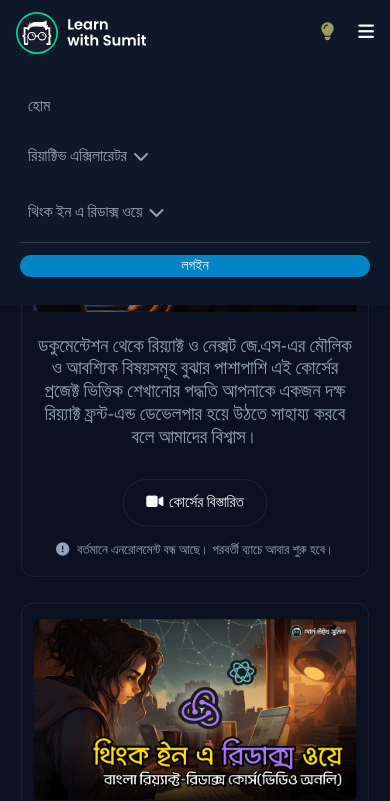
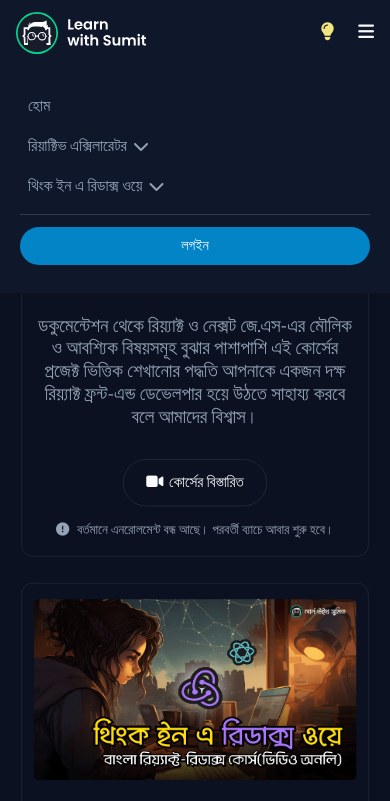
Before and after one commit to naims6/lws_clone, a website: page index.html in a window 390 px wide. Both pictures are taken after a click on the button 366 px from the left and 32 px from the top of the page. Shown: the top 801 px of the page. Drawn offline with Linux system fonts and the light colour scheme; a web font is replaced by a local one.

Commit message:
added padding in login button nav section

```diff
--- a/index.html
+++ b/index.html
@@ -27,7 +27,7 @@
           </div>
 
           <div
-            class="hidden md:flex justify-center items-center gap-6 text-secondary"
+            class="hidden md:flex justify-center items-center gap-4 text-secondary"
           >
             <div
               class="text-white bg-gray-600/50 py-2 px-3 rounded-md transition-all duration-100"
@@ -47,11 +47,11 @@
               ><i class="fa-solid fa-chevron-down"></i>
             </div>
             <div class="flex gap-6">
-              <button class="cursor-pointer text-lg text-yellow-200/70">
+              <button class="cursor-pointer text-lg text-yellow-200/90">
                 <i class="fa-solid fa-lightbulb menuicon"></i>
               </button>
               <button
-                class="cursor-pointer text-lg text-white btn py-2 px-4 text-center font-semibold"
+                class="cursor-pointer text-lg text-white btn py-3 px-4 text-center font-semibold"
               >
                 লগইন
               </button>
@@ -59,7 +59,7 @@
           </div>
 
           <div class="flex gap-6 md:hidden">
-            <button class="cursor-pointer text-lg text-yellow-200/60">
+            <button class="cursor-pointer text-lg text-yellow-200/95">
               <i class="fa-solid fa-lightbulb menuicon"></i>
             </button>
             <button id="menubtn" class="cursor-pointer text-lg text-white">
@@ -70,7 +70,7 @@
       </div>
       <div
         id="mobile-menu"
-        class="hidden opacity-0 absolute bg-main space-y-2.5 top-full left-0 w-full text-secondary px-5 pt-5 pb-7 md:hidden transition-all duration-300"
+        class="hidden opacity-0 absolute bg-main top-full left-0 w-full text-secondary px-5 pt-5 pb-7 md:hidden transition-all duration-300"
       >
         <div
           class="hover:bg-gray-700 py-2 px-2 rounded-sm hover:text-white cursor-pointer"
@@ -84,14 +84,14 @@
           ><i class="fa-solid fa-chevron-down"></i>
         </div>
         <div
-          class="flex gap-1.5 items-center hover:bg-gray-700 py-2 px-2 rounded-sm hover:text-white cursor-pointer mt-4"
+          class="flex gap-1.5 items-center hover:bg-gray-700 py-2 px-2 rounded-sm hover:text-white cursor-pointer mb-2"
         >
           <a href="#">থিংক ইন এ রিডাক্স ওয়ে</a
           ><i class="fa-solid fa-chevron-down"></i>
         </div>
-        <div class="flex gap-6 pt-3 border-t">
+        <div class="flex pt-3 border-t">
           <button
-            class="cursor-pointer w-full text-lg text-white btn text-center font-medium"
+            class="cursor-pointer w-full text-lg text-white btn py-2 text-center font-medium"
           >
             লগইন
           </button>
@@ -103,7 +103,7 @@
       <section id="hero" class="bg-secondary min-h-full border-b py-7">
         <div class="container min-h-screen flex items-center justify-center">
           <div
-            class="text-secondary grid grid-cols-1 lg:grid-cols-2 lg:gap-24 px-3 lg:px-16 mt-[50px]"
+            class="text-secondary grid grid-cols-1 lg:grid-cols-2 lg:gap-24 px-3 lg:px-16 mt-[30px]"
           >
             <div
               class="py-4 px-3 border border-gray-800/80 rounded-xl mt-6 scale-95 hover:scale-100 transition duration-400"
```
Also changed, not shown: dist/css/style.css.
